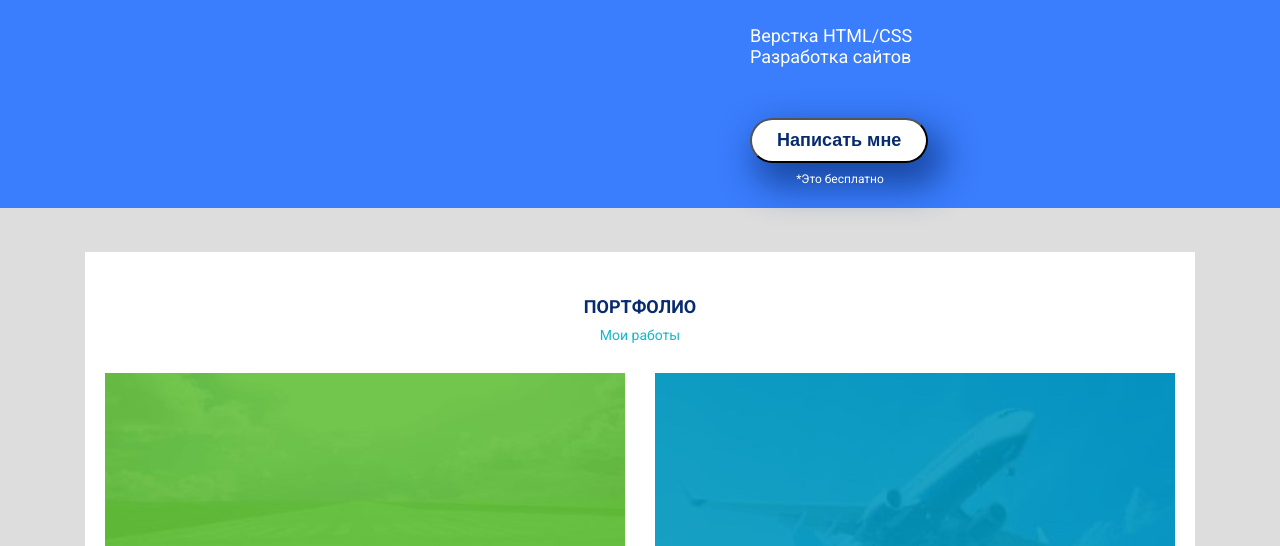
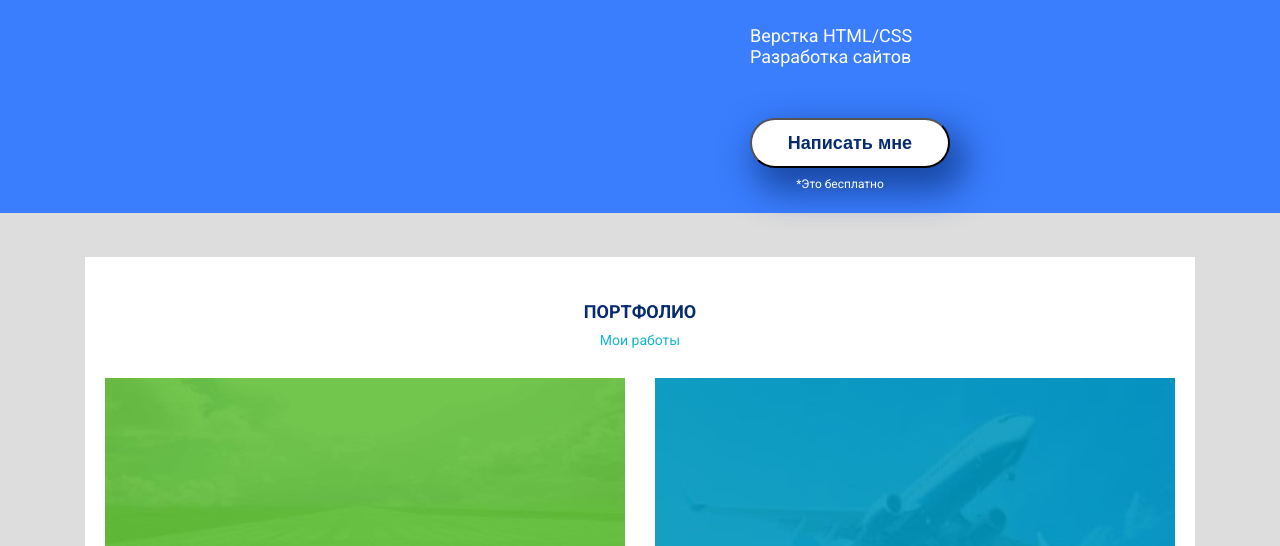
Before and after one commit to partneravia1/partneravia1_.github.io, a plain HTML site: page index.html in a window 1280 px wide. Shown: the part 254-800 px from the top of the page. Drawn offline with Linux system fonts and the light colour scheme.

Commit message:
25-06-2019

```diff
--- a/css/style.css
+++ b/css/style.css
@@ -30,8 +30,9 @@ header {
     margin-top: 20px;}
 
 .head-button {
-/* width: 200px; */
-/* height: 50px; */
+width: 200px;
+height: 50px;
+display: inline-block;
 box-shadow: 10px 17px 34px 6px  rgba(18,61, 145, 0.83);
 border-radius: 50px;
 background-color: #fff;
--- a/index.html
+++ b/index.html
@@ -14,7 +14,7 @@
 		<!-- Иконка, которая будет на вкладке в браузере -->
 		<link rel="icon" href="/favicon.ico">
 		<!-- Заголовок на вкладке в браузере -->
-		<title>Интенсив сайт !</title>
+		<title>Интенсив сайт !!</title>
 		<!-- шрифты от гугл -->
 		<link href="https://fonts.googleapis.com/css?family=Roboto:400,700&display=swap&subset=cyrillic-ext" rel="stylesheet">
 		<!-- Подключаем наш файл со стилями, который находится в папке css-->
```
